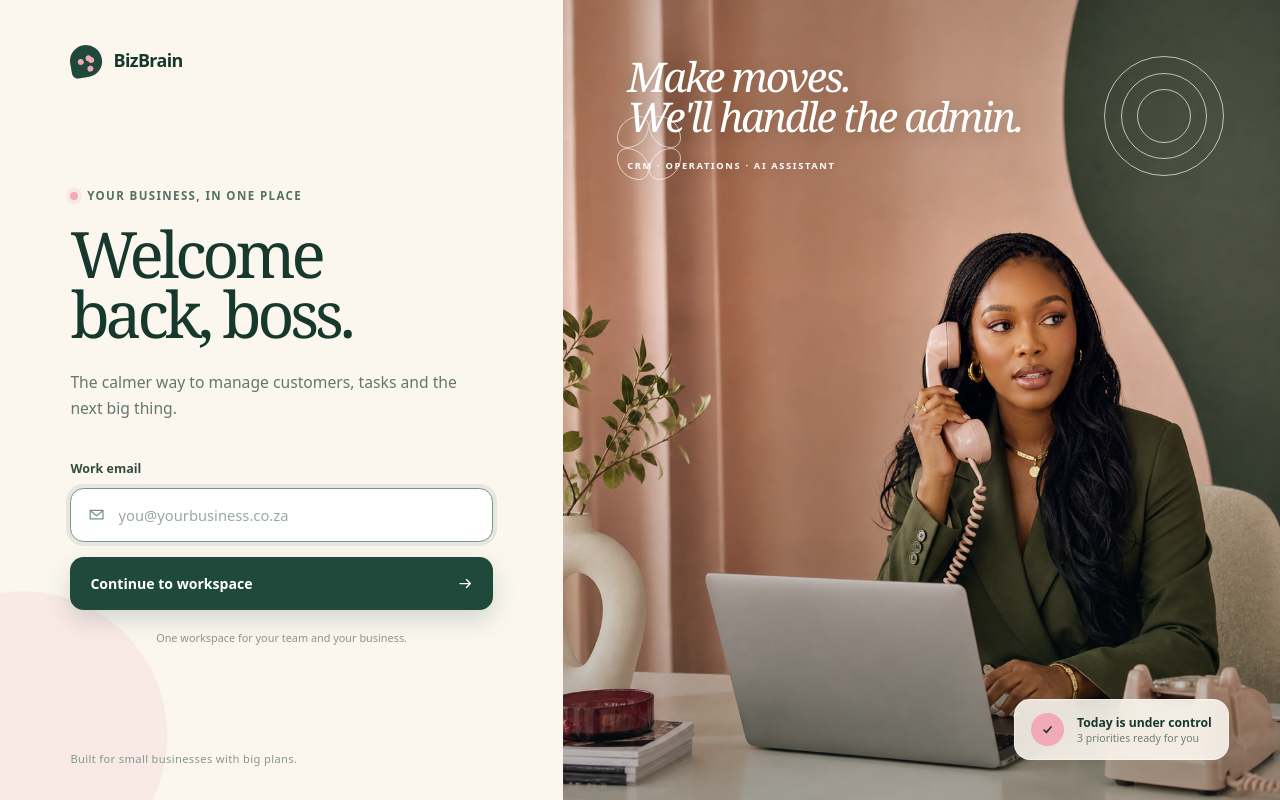
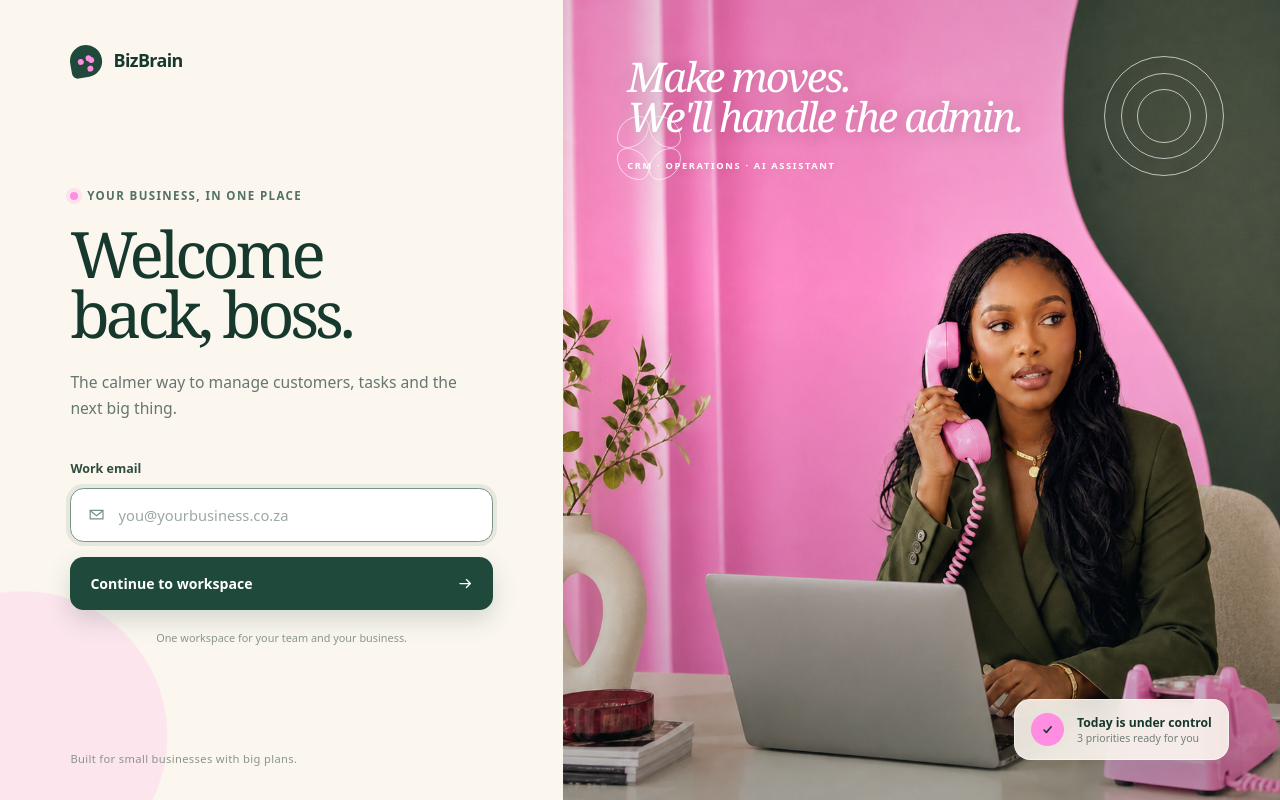
Before and after one commit to Okiru-co-za/Bizbrain, a Next.js app: page /auth/signin in a window 1280 px wide. Built offline with nearby package versions, Linux system fonts and the light colour scheme.

Commit message:
Brighten login palette with fluorescent pink

```diff
--- a/styles/globals.css
+++ b/styles/globals.css
@@ -18,8 +18,8 @@ body {
 .signin-shell {
   --ink: #17382d;
   --forest: #1f4a3b;
-  --pink: #f2a9b8;
-  --blush: #f8dce2;
+  --pink: #ff8de1;
+  --blush: #ffd9f6;
   --cream: #fbf7ef;
   min-height: 100vh;
   display: grid;
@@ -37,7 +37,7 @@ body {
   flex-direction: column;
   padding: clamp(1.5rem, 3.5vw, 3.5rem) clamp(1.5rem, 5.5vw, 5.5rem) 2rem;
   background:
-    radial-gradient(circle at 4% 92%, rgba(242, 169, 184, .17) 0 9rem, transparent 9.1rem),
+    radial-gradient(circle at 4% 92%, rgba(255, 141, 225, .16) 0 9rem, transparent 9.1rem),
     var(--cream);
 }
 
@@ -103,7 +103,7 @@ body {
   height: .5rem;
   border-radius: 50%;
   background: var(--pink);
-  box-shadow: 0 0 0 4px rgba(242, 169, 184, .2);
+  box-shadow: 0 0 0 4px rgba(255, 141, 225, .2);
 }
 
 .signin-content h1 {
@@ -189,7 +189,7 @@ body {
 }
 
 .signin-form button:focus-visible {
-  outline: 3px solid rgba(242, 169, 184, .65);
+  outline: 3px solid rgba(255, 141, 225, .65);
   outline-offset: 3px;
 }
 
```
Also changed, not shown: public/auth/bizbrain-login-hero.png.
